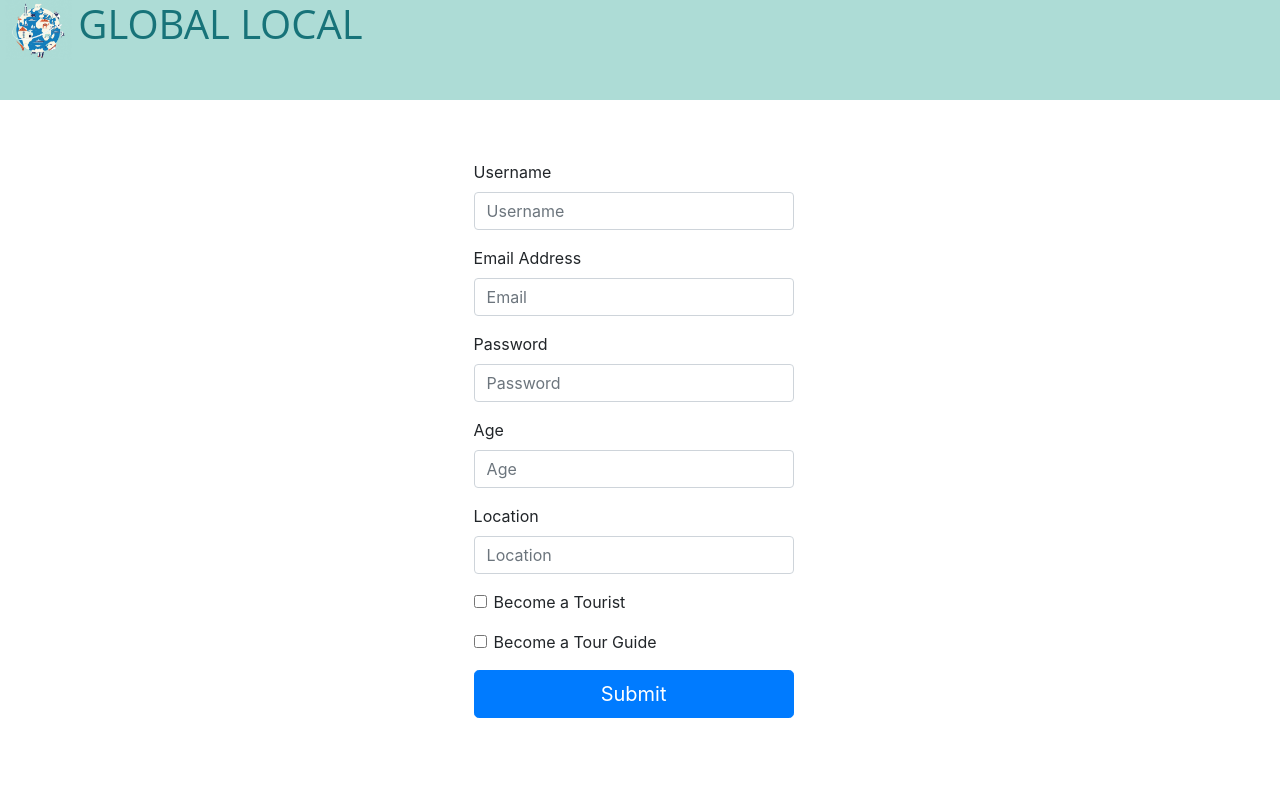
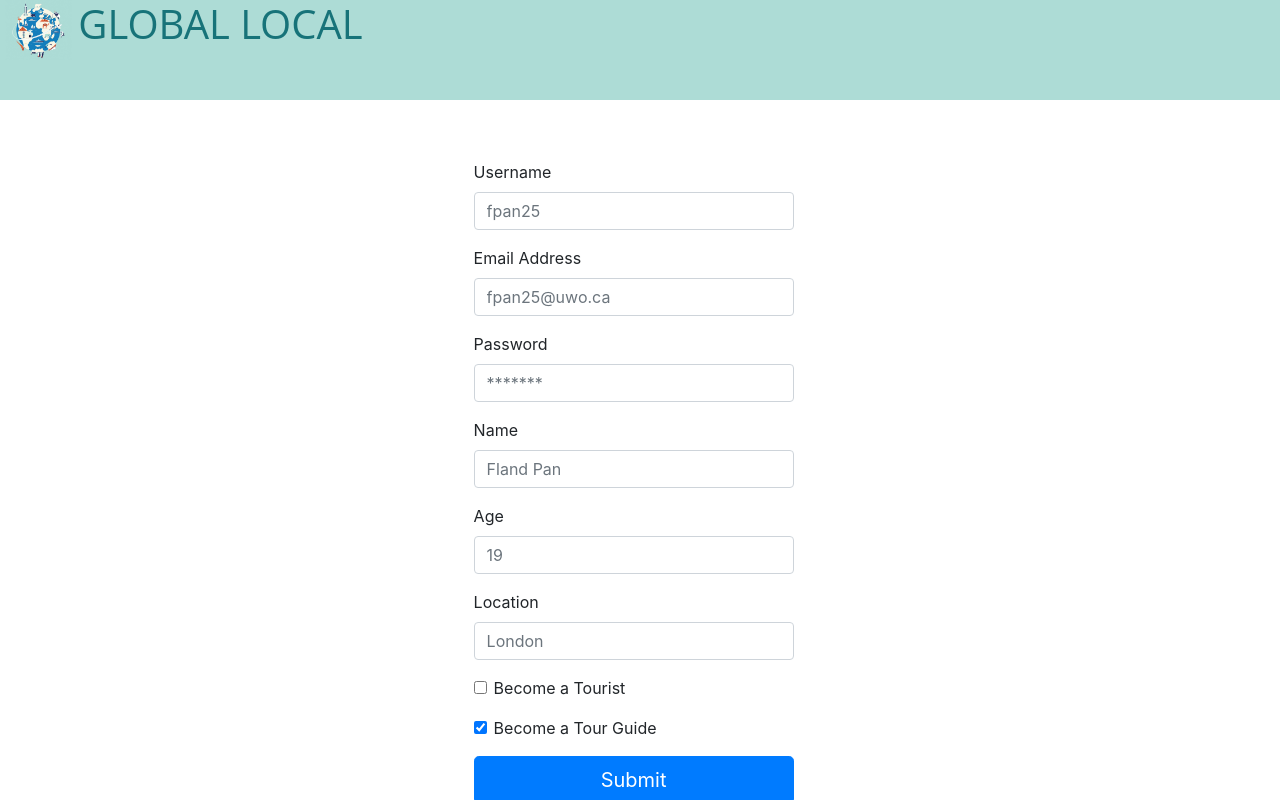
Before and after one commit to kevincheung00/global-local, a React (Create React App) app: page / in a window 1280 px wide. Built offline with nearby package versions, Linux system fonts and the light colour scheme.

Commit message:
Updated stuff

```diff
--- a/package.json
+++ b/package.json
@@ -7,6 +7,7 @@
     "@testing-library/react": "^9.4.0",
     "@testing-library/user-event": "^7.2.1",
     "bootstrap": "^4.4.1",
+    "formik": "^2.1.3",
     "react": "^16.12.0",
     "react-bootstrap": "^1.0.0-beta.16",
     "react-dom": "^16.12.0",
--- a/src/App.js
+++ b/src/App.js
@@ -8,9 +8,7 @@ import Logo from './assets/MAP.PNG';
 import girl from './assets/GIRL.PNG';
 import { Form, Button } from 'react-bootstrap';
 import 'bootstrap/dist/css/bootstrap.min.css';
-import splashBackground from './assets/Capture.PNG'
-
-
+import splashBackground from './assets/Capture.PNG';
 
 const date = "January 1st"
 
@@ -62,7 +60,6 @@ class App extends React.Component {
       }
     }
 
-
     render() {
         return(
             <div className="all">
@@ -112,8 +109,8 @@ class App extends React.Component {
             <div>
                 <Form>
                     <Form.Group controlId="formBasicEmail">
-                        <Form.Label>Email Address</Form.Label>
-                        <Form.Control type="email" placeholder="Email" />
+                        <Form.Label>Username</Form.Label>
+                        <Form.Control type="username" placeholder="Username" />
                     </Form.Group>
 
                     <Form.Group controlId="formBasicPassword">
@@ -156,27 +153,38 @@ class App extends React.Component {
                 <Form>
                     <Form.Group>
                         <Form.Label>Username</Form.Label>
-                        <Form.Control type="text" placeholder="Username" />
+                        <Form.Control type="text"
+                        placeholder="fpan25" />
                     </Form.Group>
 
                     <Form.Group controlId="formBasicEmail">
                         <Form.Label>Email Address</Form.Label>
-                        <Form.Control type="email" placeholder="Email" />
+                        <Form.Control type="email"
+                        placeholder="fpan25@uwo.ca" />
                     </Form.Group>
 
                     <Form.Group controlId="formBasicPassword">
                         <Form.Label>Password</Form.Label>
-                        <Form.Control type="password" placeholder="Password" />
+                        <Form.Control type="password"
+                        placeholder="*******" />
+                    </Form.Group>
+
+                    <Form.Group controlId="formBasic">
+                        <Form.Label>Name</Form.Label>
+                        <Form.Control type="name"
+                        placeholder="Fland Pan"/>
                     </Form.Group>
 
                     <Form.Group controlId="formBasic">
                         <Form.Label>Age</Form.Label>
-                        <Form.Control type="number" placeholder="Age" />
+                        <Form.Control type="number"
+                        placeholder="19"/>
                     </Form.Group>
 
                     <Form.Group>
                         <Form.Label>Location</Form.Label>
-                        <Form.Control type="text" placeholder="Location" />
+                        <Form.Control type="text"
+                        placeholder="London" />
                     </Form.Group>
 
                     <Form.Group controlId="formBasicCheckbox">
@@ -184,7 +192,7 @@ class App extends React.Component {
                     </Form.Group>
 
                     <Form.Group controlId="formBasicCheckbox">
-                        <Form.Check type="checkbox" label="Become a Tour Guide" />
+                        <Form.Check type="checkbox" label="Become a Tour Guide" checked= 'true'/>
                     </Form.Group>
 
                     <Button variant="primary" type="submit" className="btn-block mr-1 mt-1 btn-lg">
```
Also changed, not shown: src/Users.js (+8 -1 lines), 1 other file (tests, documents, lock files or other folders).
